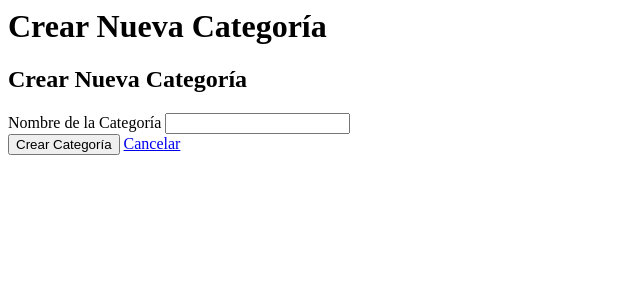
After one commit to fisiangel14/testDjangoB, a Django app: page /categorias/crear/ in a window 1280 px wide. The commit adds this page. Shown: the top 300 px of the page, without its empty margins (0-640 px from the left). Run offline with Django 5.2, Linux system fonts and the light colour scheme.

Commit message:
add create category

```diff
--- a/core/templates/core/base.html
+++ b/core/templates/core/base.html
@@ -7,6 +7,7 @@
     <li><a href="{% url 'core:jugadores' %}">Jugadores</a></li>
     <li><a href="{% url 'core:jugadores_delanteros' %}">Delanteros</a></li>
     <li><a href="{% url 'product:crear_producto' %}">Crear Producto</a></li>
+    <li><a href="{% url 'product:crear_categoria' %}">Crear Categoría</a></li>
 </ul>
 
 {% block content %}{% endblock %}
--- /dev/null
+++ b/product/templates/product/crear_categoria.html
@@ -0,0 +1,19 @@
+<h1>Crear Nueva Categoría</h1>
+
+
+<div class="container mt-5">
+    <div class="row">
+        <div class="col-md-6 offset-md-3">
+            <h2>Crear Nueva Categoría</h2>
+            <form method="post">
+                {% csrf_token %}
+                <div class="form-group">
+                    <label for="nombre">Nombre de la Categoría</label>
+                    <input type="text" class="form-control" id="nombre" name="nombre" required>
+                </div>
+                <button type="submit" class="btn btn-primary">Crear Categoría</button>
+                <a href="{% url 'core:index' %}" class="btn btn-secondary">Cancelar</a>
+            </form>
+        </div>
+    </div>
+</div>
--- a/product/urls.py
+++ b/product/urls.py
@@ -9,4 +9,5 @@ urlpatterns = [
     path('productos/<int:id>/', views.detalle_producto, name='detalle_producto'),
     path('productos/categorias/<int:id>/', views.productos_por_categoria, name='productos_por_categoria'),
     path('productos/crear/', views.crear_producto, name='crear_producto'),
+    path('categorias/crear/', views.crear_categoria, name='crear_categoria'),
 ]
--- a/product/views.py
+++ b/product/views.py
@@ -38,3 +38,12 @@ def crear_producto(request):
     else:
         categorias = Categoria.objects.all()
         return render(request, 'product/crear_producto.html', {'categorias': categorias})
+
+def crear_categoria(request):
+    if request.method == 'POST':
+        nombre = request.POST.get('nombre')
+        categoria = Categoria(nombre=nombre)
+        categoria.save()
+        return redirect('product:lista_de_productos')
+    else:
+        return render(request, 'product/crear_categoria.html')
```
